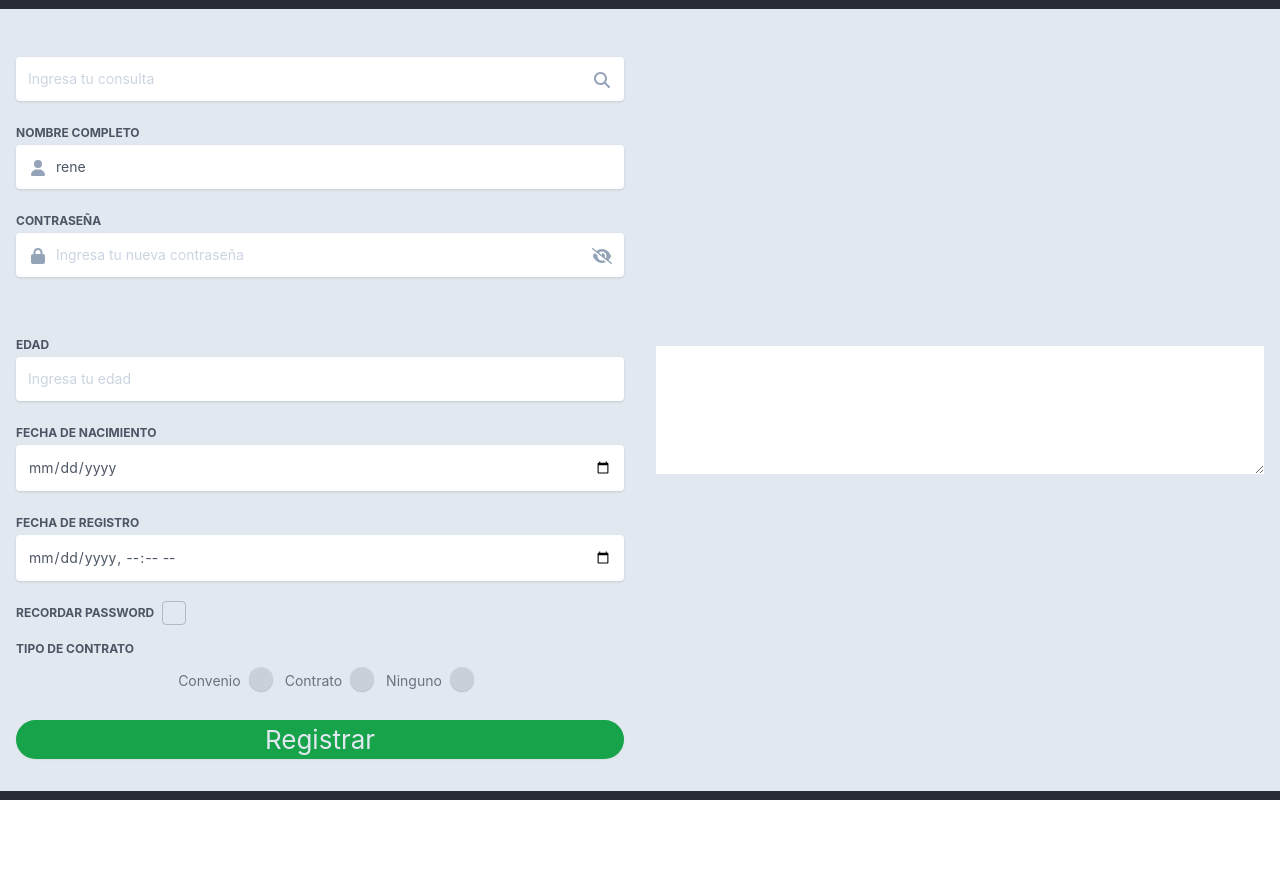
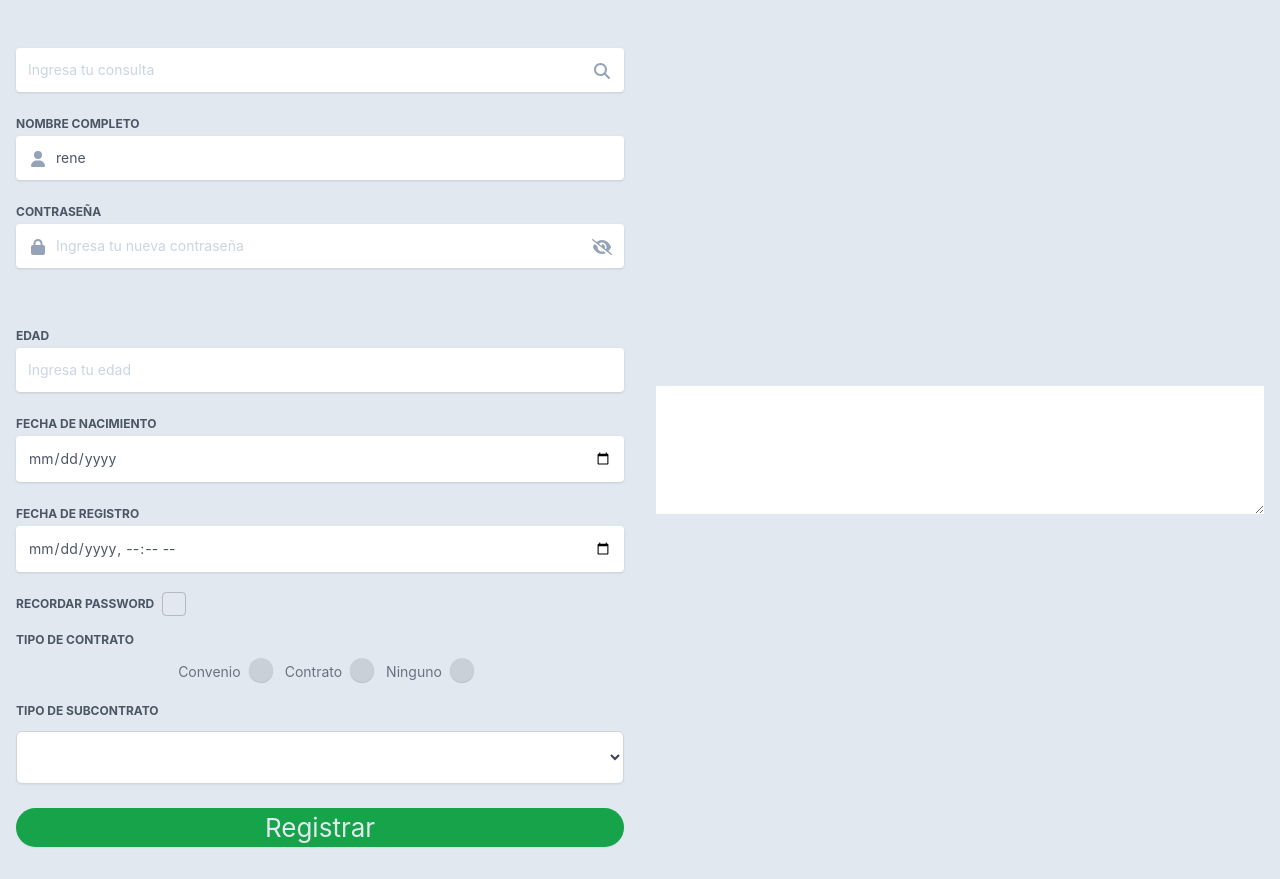
Before and after one commit to developercrown/practicas-react-2022, a React (Create React App) app: page / in a window 1280 px wide. Before the commit the page ends 800 px from the top, so only its background shows below. Built offline with nearby package versions, Linux system fonts and the light colour scheme.

Commit message:
added: select fix: input radio

```diff
--- a/src/components/form/InputCheckbox/Checkbox.tsx
+++ b/src/components/form/InputCheckbox/Checkbox.tsx
@@ -23,7 +23,6 @@ const validateRuleObject = (source: any, column: string, type: string, defaultVa
 const InputCheckbox = (props: any) => {
     const {
         disabled,
-        formState,
         hideLabel,
         label,
         name,
@@ -35,7 +34,6 @@ const InputCheckbox = (props: any) => {
 
     const currentValue = watcher(name)
 
-    const { errors } = formState;
     const outputCfg: any = {};
     const inputRules: any = {};
 
--- a/src/components/form/InputRadio/Radio.tsx
+++ b/src/components/form/InputRadio/Radio.tsx
@@ -1,8 +1,5 @@
 import React from 'react';
-import { FontAwesomeIcon } from '@fortawesome/react-fontawesome';
-import { faCheck } from '@fortawesome/free-solid-svg-icons'
-
-import "./style.css"
+import "./style.css";
 
 const createDefaultObjectValue = (value: any): any => {
     return {
@@ -23,7 +20,6 @@ const validateRuleObject = (source: any, column: string, type: string, defaultVa
 const InputRadio = (props: any) => {
     const {
         disabled,
-        formState,
         hideLabel,
         label,
         name,
@@ -31,13 +27,9 @@ const InputRadio = (props: any) => {
         position,
         register,
         rules,
-        watcher,
         value
     } = props;
 
-    const currentValue = watcher(name)
-
-    const { errors } = formState;
     const outputCfg: any = {};
     const inputRules: any = {};
 
@@ -60,25 +52,30 @@ const InputRadio = (props: any) => {
         }
         <div className={[
             "flex flex-wrap",
-            position && position === "columns" ?"flex-col" : "flex-row",
+            position && position === "columns" ? "flex-col" : "flex-row",
             "items-start justify-center p-0 m-0 tailwind-radio w-full pl-6",
-            disabled ?  "disabled" : ""
+            disabled ? "disabled" : ""
         ].join(" ")}>
             {
                 options && options.map((item: any, key: number) => {
                     return <div className="radio-option mr-4" key={key}>
-                        <label htmlFor={name+"-"+key} className="text-gray-500 text-sm mr-2 capitalize select-none cursor-pointer">{item.label}</label>
-                        <input className="" key={key} type="radio" value={item.value} name={name} id={name+"-"+key} {
-                            ...register(
-                                name
-                            )
-                        }/>
+                        <label htmlFor={name+"-"+1} className="text-gray-500 text-sm mr-2 capitalize select-none cursor-pointer">
+                            {item.label}
+                        </label>
+                        <input
+                            {...register(name, configRegister)}
+                            type="radio"
+                            name={name}
+                            value={item.value}
+                            id={name+"-"+key}
+                        />
                         <span className="checkmark"></span>
                     </div>
                 })
             }
         </div>
     </div>
+
 }
 
 export {
--- /dev/null
+++ b/src/components/form/InputSelect/index.tsx
@@ -0,0 +1,45 @@
+import React from 'react';
+
+const InputSelect = (props: any) => {
+    const {
+        disabled,
+        hideLabel,
+        label,
+        name,
+        options,
+        position,
+        register,
+        value
+    } = props;
+
+    const configRegister = {
+        disabled,
+        value: value ? value : '',
+    }
+
+    return <div className={[
+        "flex flex-wrap justify-start items-start my-2",
+            position && position === "columns" ?"flex-col" : "flex-row"
+        ].join(" ")}>
+        {
+            !hideLabel && label && <label htmlFor={name} className="text-gray-600 text-xs uppercase font-bold mr-2 select-none cursor-pointer mb-3">{label}</label>
+        }
+        <select
+            className="inline-flex w-full justify-center rounded-md border border-gray-300 bg-white px-4 py-4 text-sm font-medium capitalize text-gray-700 shadow-sm hover:bg-gray-50 focus:outline-none focus:ring-0"
+            {
+                ...register(
+                    name,
+                    configRegister
+                )
+            }
+        >
+            {
+                options && options.map((item: any, key: number) => {
+                    return <option className="text-gray-600" value={item.value} key={key}>{item.label}</option>
+                })
+            }
+        </select>
+    </div>
+}
+
+export default InputSelect;
--- a/src/modules/ReactHookFormPractice.tsx
+++ b/src/modules/ReactHookFormPractice.tsx
@@ -7,6 +7,7 @@ import InputComponentProps from '../components/form/interfaces/InputComponentPro
 import { faUser } from '@fortawesome/free-solid-svg-icons'
 import { InputCheckbox } from '../components/form/InputCheckbox/Checkbox';
 import { InputRadio } from '../components/form/InputRadio/Radio';
+import InputSelect from '../components/form/InputSelect';
 
 const ReactHookFormPractice = (props: any) => {
     const [results, setResults] = useState('');
@@ -82,7 +83,17 @@ const ReactHookFormPractice = (props: any) => {
 
     // console.log(watch("nombre"), errors)
 
-
+    const dataset = [
+        {
+            label: 'convenio', value: "conv"
+        },
+        {
+            label: 'contrato', value: "contract"
+        },
+        {
+            label: 'ninguno', value: "none"
+        }
+    ];
 
 
     return <div className="flex flex-row justify-start items-center w-full" style={{ backgroundColor: "#e1e8f0" }}>
@@ -173,21 +184,21 @@ const ReactHookFormPractice = (props: any) => {
                 formState={formState}
                 label="Tipo de contrato"
                 name="contracttype"
-                options={[
-                    {
-                        label: 'convenio', value: "conv"
-                    },
-                    {
-                        label: 'contrato', value: "contract"
-                    },
-                    {
-                        label: 'ninguno', value: "none"
-                    }
-                ]}
+                options={dataset}
                 // position="columns"
                 register={register}
                 watcher={watch}
                 />
+
+            <InputSelect
+                formState={formState}
+                label="Tipo de subcontrato"
+                name="subcontract"
+                options={dataset}
+                register={register}
+                watcher={watch}
+                />
+
 
             <Submit label="Registrar" />
         </form>
```
